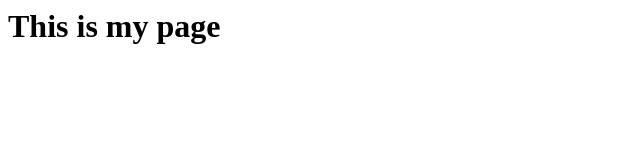
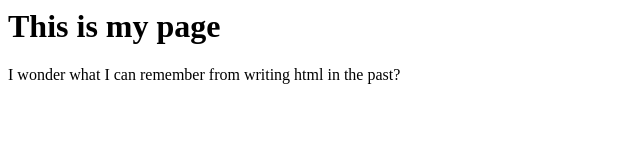
Before and after one commit to tanyalibrarian/hello-world, a plain HTML site: page index.html in a window 1280 px wide. Shown: the whole page, without its empty margins (0-640 px from the left). Drawn offline with Linux system fonts and the light colour scheme.

Commit message:
Update index.html

```diff
--- a/index.html
+++ b/index.html
@@ -1,3 +1,4 @@
 <html>
   <h1>This is my page</h1>
+  <body>I wonder what I can remember from writing html in the past?</body>
 </html>
```
